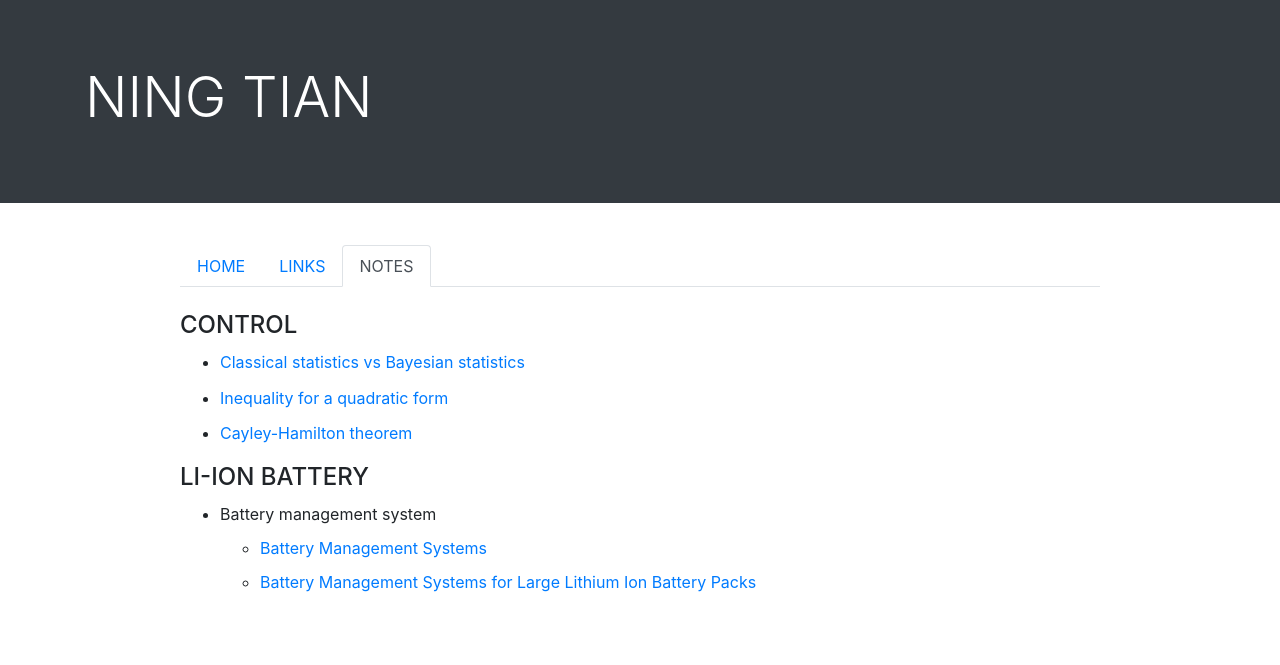
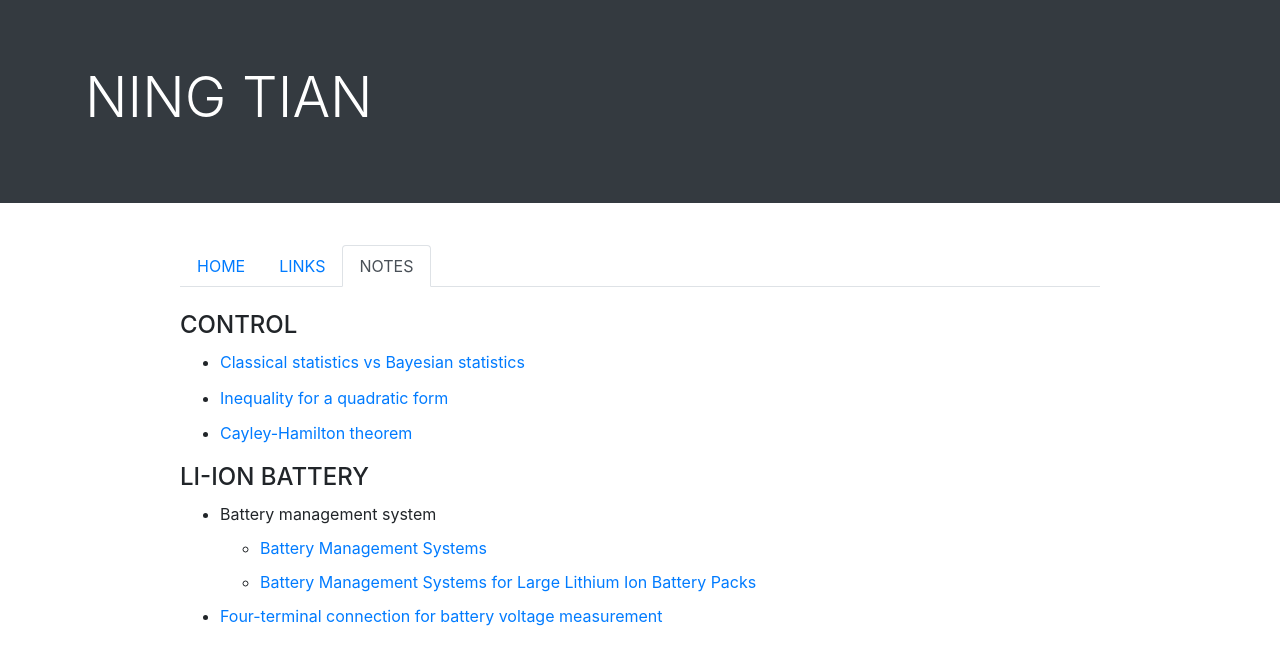
Before and after one commit to ningtian/ningtian.github.io, a Jekyll site: the page notes/index.html, which Jekyll copies as it is, in a window 1280 px wide. Shown: the top 665 px of the page. Built offline with Jekyll 4.4.1, drawn with Linux system fonts in a browser that asks for light colours.

Commit message:
Update index.html

```diff
--- a/notes/index.html
+++ b/notes/index.html
@@ -66,6 +66,11 @@
 
 	<li><a href="https://www.amazon.com/Battery-Management-Systems-Large-Lithium/dp/1608071049/ref=pd_sim_14_8?_encoding=UTF8&pd_rd_i=1608071049&pd_rd_r=abcde245-0e50-11e9-add8-73a0b1357621&pd_rd_w=vXLMc&pd_rd_wg=VU6ic&pf_rd_p=18bb0b78-4200-49b9-ac91-f141d61a1780&pf_rd_r=A679TVP58A4169BFP8MJ&psc=1&refRID=A679TVP58A4169BFP8MJ">Battery Management Systems for Large Lithium Ion Battery Packs</a></li>
 	</ul>
+    <li><a href="https://www.gamry.com/application-notes/battery-research/four-terminal-eis-of-batteries/">
+	    Four-terminal connection for battery voltage measurement</a></li>
+
+
+
 
     </ul>
     </div> <!-- end of <div class="col-10"> i.e., end of the second column -->
```
